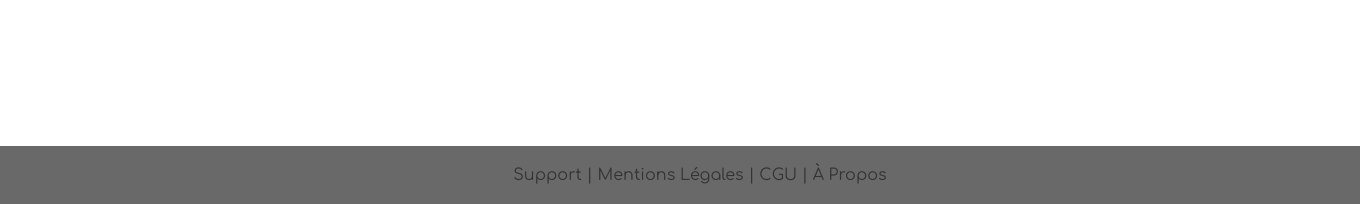
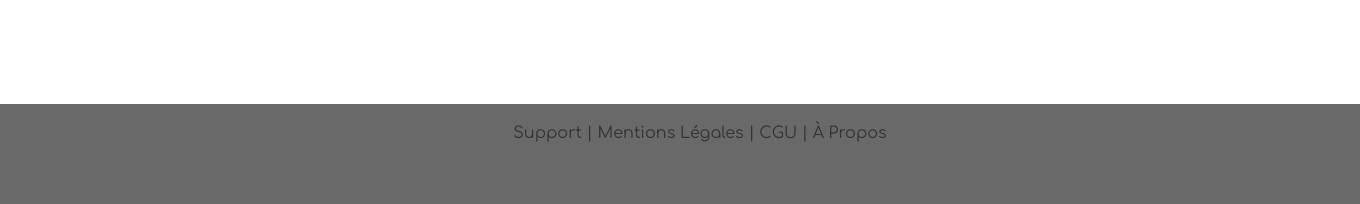
Before and after one commit to nleborgne/homeniscience, a PHP site: page /accueil/vue_accueil.php in a window 1360 px wide. Shown: the part 796-1000 px from the top of the page. Run offline with PHP 8.4, Linux system fonts and the light colour scheme.

Commit message:
footer modifié

```diff
--- a/footer.php
+++ b/footer.php
@@ -11,8 +11,8 @@ footer{
   right: 0;
   bottom: 0;
   left: 0;
+  height:60px;
   padding: 1rem;
-
 
   text-align:center;
   padding:20px;
```
